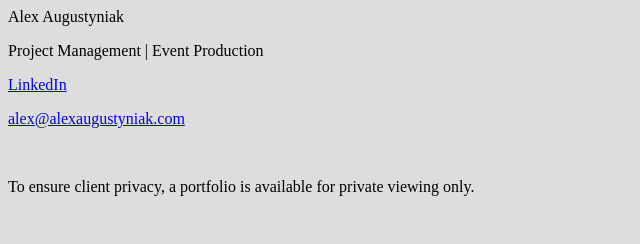
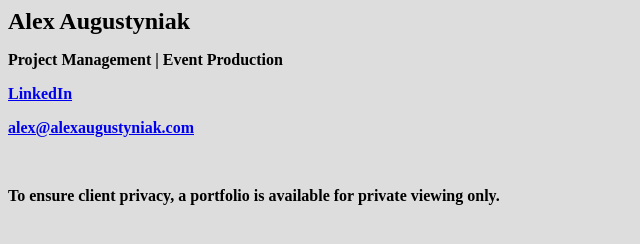
Before and after one commit to aaugusty/aaugusty.github.io, a plain HTML site: page index.html in a window 1280 px wide. Shown: the whole page, without its empty margins (0-640 px from the left). Drawn offline with Linux system fonts and the light colour scheme.

Commit message:
Style adjustment index.html

```diff
--- a/index.html
+++ b/index.html
@@ -1,5 +1,5 @@
 <html>
-<p>Alex Augustyniak</p>
+<p><strong><font size="5">Alex Augustyniak</font></strong<></p>
 <p>Project Management | Event Production</p>
 <body style="background-color:#dddddd;">
 <p><a href="https://linkedin.com/in/alexaugustyniak">LinkedIn</a></p>
```
